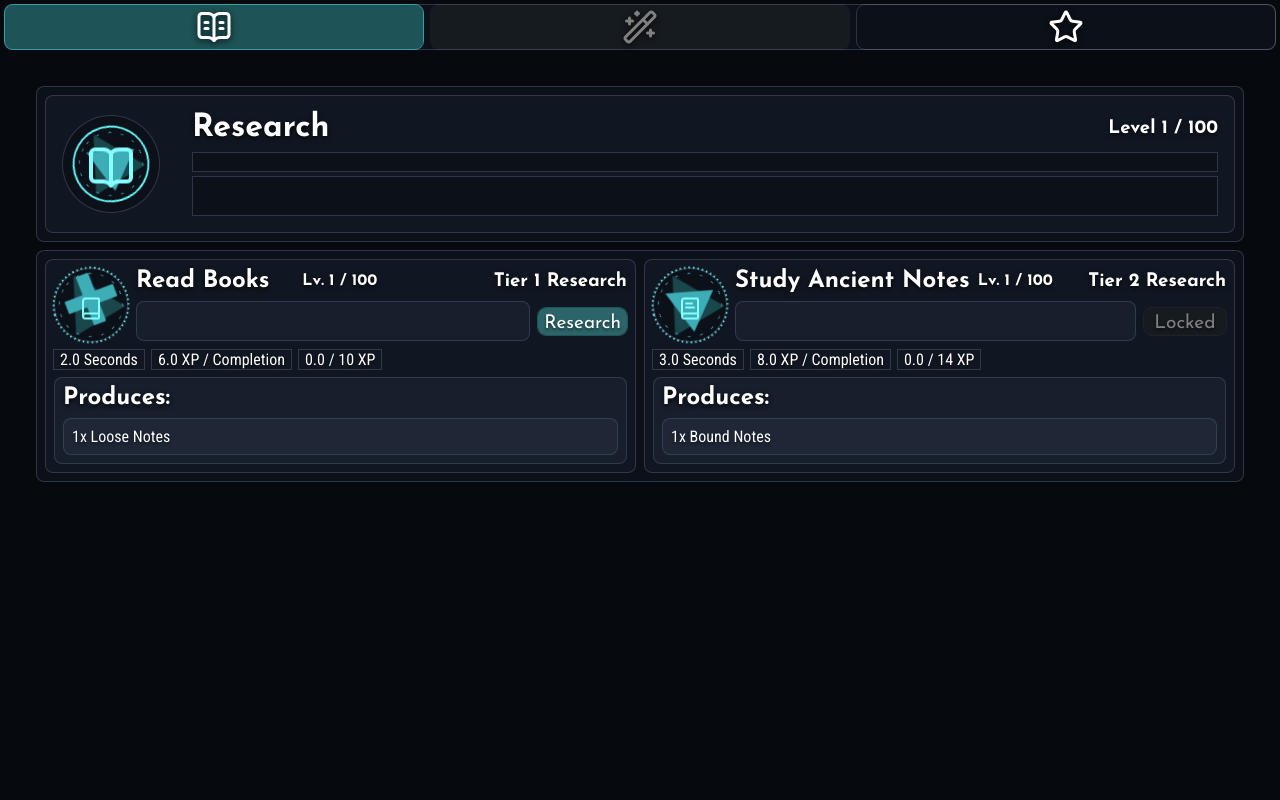
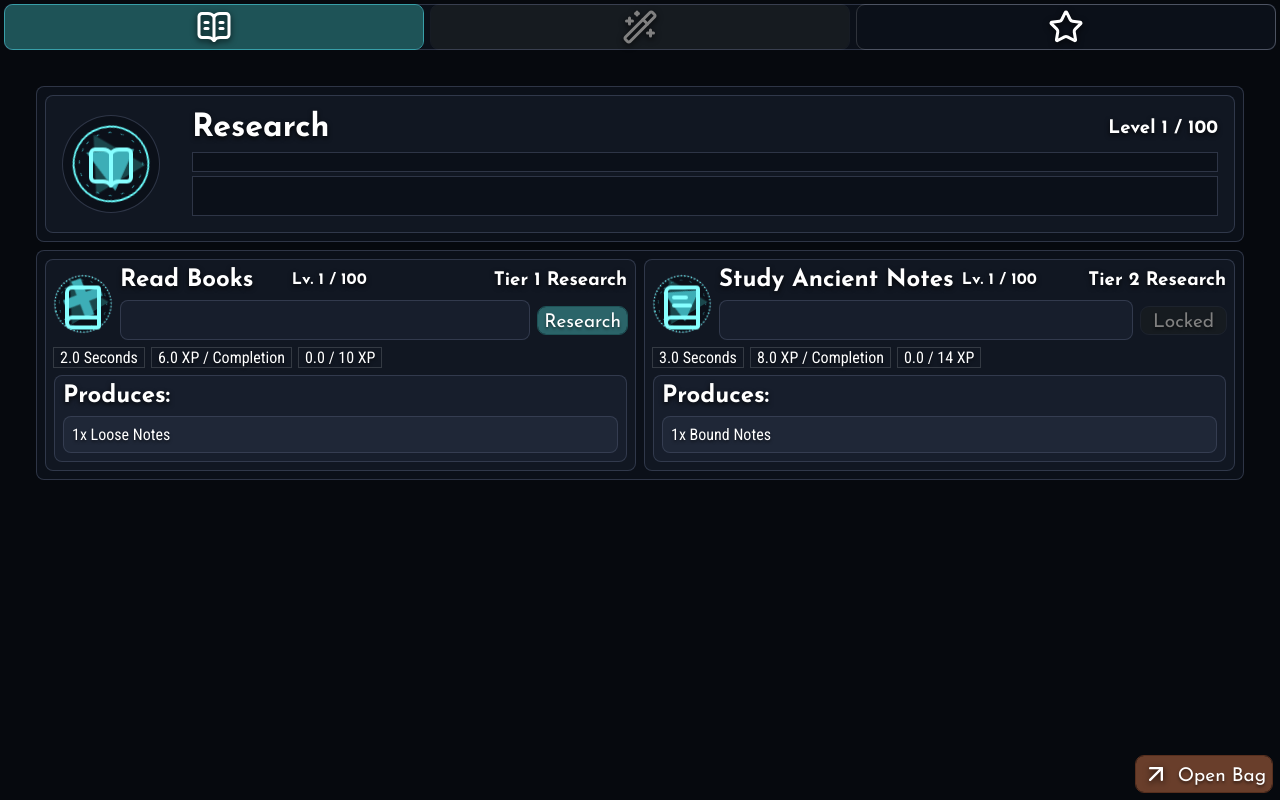
Before and after one commit to Rewind1337/idle-omnimancer, a React (Vite) app: page / in a window 1280 px wide. Built offline with nearby package versions, Linux system fonts and the light colour scheme.

Commit message:
dedicated bag modal file, more work on the research page

```diff
--- /dev/null
+++ b/src/components/FloatingButton.jsx
@@ -0,0 +1,51 @@
+import { Flex } from "./Flex"
+
+import './Button.scss'
+import { Badge } from "./Badge"
+
+import { cx } from '../utility/helpers'
+
+export function FloatingButton({
+  children,
+  className = '',
+  anchors = ["bottom", "right"],
+  margin = 8,
+  transparent = false,
+  variant = 'primary',
+  size = 'medium',
+  icon,
+  badge,
+  disabled = false,
+  toggled = false,
+  checked = false,
+  onClick = () => { },
+  type = 'button',
+  ...props
+}) {
+
+  return (
+    <button
+      className={cx('button floating-button', transparent && 'button-transparent', toggled && 'button-toggled', className)}
+      data-variant={variant}
+      data-size={size}
+      data-checked={checked}
+      disabled={disabled}
+      type={type}
+      onClick={() => { onClick() }}
+      style={{
+        position: "absolute",
+        left: anchors.includes("left") ? margin : "unset",
+        right: anchors.includes("right") ? margin : "unset",
+        top: anchors.includes("top") ? margin : "unset",
+        bottom: anchors.includes("bottom") ? margin : "unset"
+      }}
+      {...props}
+    >
+      <Flex wrap={false} justify="space-between" gap={8} padding={0}>
+        {icon && <span className="button-icon">{icon}</span>}
+        {children ? <span className="button-content">{children}</span> : null}
+        {badge && <Badge variant={variant} className="button-badge">{badge}</Badge>}
+      </Flex>
+    </button>
+  )
+}
--- a/src/components/Modal.jsx
+++ b/src/components/Modal.jsx
@@ -1,5 +1,4 @@
 import { Flex } from './Flex'
-import { Heading } from './Heading'
 import { Paper } from './Paper'
 import './Modal.scss'
 
@@ -7,9 +6,9 @@ import { cx } from '../utility/helpers'
 
 export function Modal({
   visible,
-  header = <Heading h='1'>Sample Heading</Heading>,
-  content = <></>,
-  footer = <></>,
+  header,
+  content,
+  footer,
   variant = 'primary',
   onBackdropClick = () => { },
   padding = 8
--- /dev/null
+++ b/src/components/modals/BagModal.jsx
@@ -0,0 +1,25 @@
+import '../Modal.scss'
+
+import { Modal } from '../Modal'
+import { Heading } from '../Heading'
+import { Flex } from '../Flex'
+
+export function BagModal({
+    visible,
+    setVisible,
+    closeBagButton
+}) {
+    return (
+        <Modal
+            visible={visible}
+            variant="transmutation"
+            onBackdropClick={() => { setVisible(false) }}
+            header={<Heading h='1'>Bag Modal</Heading>}
+            footer={closeBagButton}
+            content={<Flex direction="column">
+                Clicking outside of the Modal closes the Modal
+                {closeBagButton}
+            </Flex>}
+        />
+    )
+}
--- a/src/pages/ResearchPage.jsx
+++ b/src/pages/ResearchPage.jsx
@@ -1,4 +1,4 @@
-import { BookOpen } from "lucide-react"
+import { ArrowUpRight, BookOpen } from "lucide-react"
 
 import { Flex } from "../components/Flex"
 import { Grid } from "../components/Grid"
@@ -20,6 +20,9 @@ import {
 } from "../game/gameEngine"
 import { useGame } from "../hooks/useGame"
 import { Badge } from "../components/Badge"
+import { cloneElement, useState } from "react"
+import { FloatingButton } from "../components/FloatingButton"
+import { BagModal } from "../components/modals/BagModal"
 
 const InnerShapeMap = ["close", 3, 4, 5, 6, 7, 8, 9, 10, "star"]
 const OuterRunesMap = ["dotted", "dotted", "dashed", "dashed", "gap", "gap", "wide", "wide", "solid", "solid"]
@@ -120,14 +123,14 @@ function ResearchAction({ action, isActive, actionState, onToggle }) {
             <Flex direction="column">
                 <Flex direction="row">
                     <Paper round layer="0" interactive className="w-min" padding={4}>
-                        <Icon size={64}
+                        <Icon size={48}
                             variant="research"
                             outerRunes={OuterRunesMap[action.tier - 1]}
                             outerShape={3}
                             innerRunes={"gap"}
                             innerShape={InnerShapeMap[action.tier - 1]}
                         >
-                            {actionIcon}
+                            {cloneElement(actionIcon, { size: 48 })}
                         </Icon>
                     </Paper>
                     <Flex direction="column">
@@ -196,10 +199,31 @@ function SkillSummary({ skillProgress }) {
 
 export function ResearchPage() {
     const { player, startAction, stopAction } = useGame()
+    const [bagModalVisible, setBagModalVisible] = useState(false)
     const skillId = RESEARCH_CONFIG.id
     const skillProgress = getSkillProgress(player, skillId)
 
+    const closeBagButton = (<Button variant={"primary"} onClick={() => { setBagModalVisible(false) }}>This Button closes the Modal</Button>)
+
+    const bagModal = (<BagModal
+        visible={bagModalVisible}
+        setVisible={setBagModalVisible}
+        closeBagButton={closeBagButton}
+    />)
+
     return (
+        <>
+            {bagModal}
+            <FloatingButton
+                size="medium"
+                variant="transmutation"
+                toggled={bagModalVisible}
+                onClick={() => { setBagModalVisible(true) }}
+                className="w-min"
+                icon={<ArrowUpRight />}
+            >
+                Open Bag
+            </FloatingButton>
             <Flex direction="column" padding={32}>
                 <Paper layer={0}>
                     <SkillSummary skillProgress={skillProgress} />
@@ -229,5 +253,6 @@ export function ResearchPage() {
                     </Flex>
                 </Paper>
             </Flex>
+        </>
     )
 }
```
Lines whose indentation alone changed are shown as unchanged.
